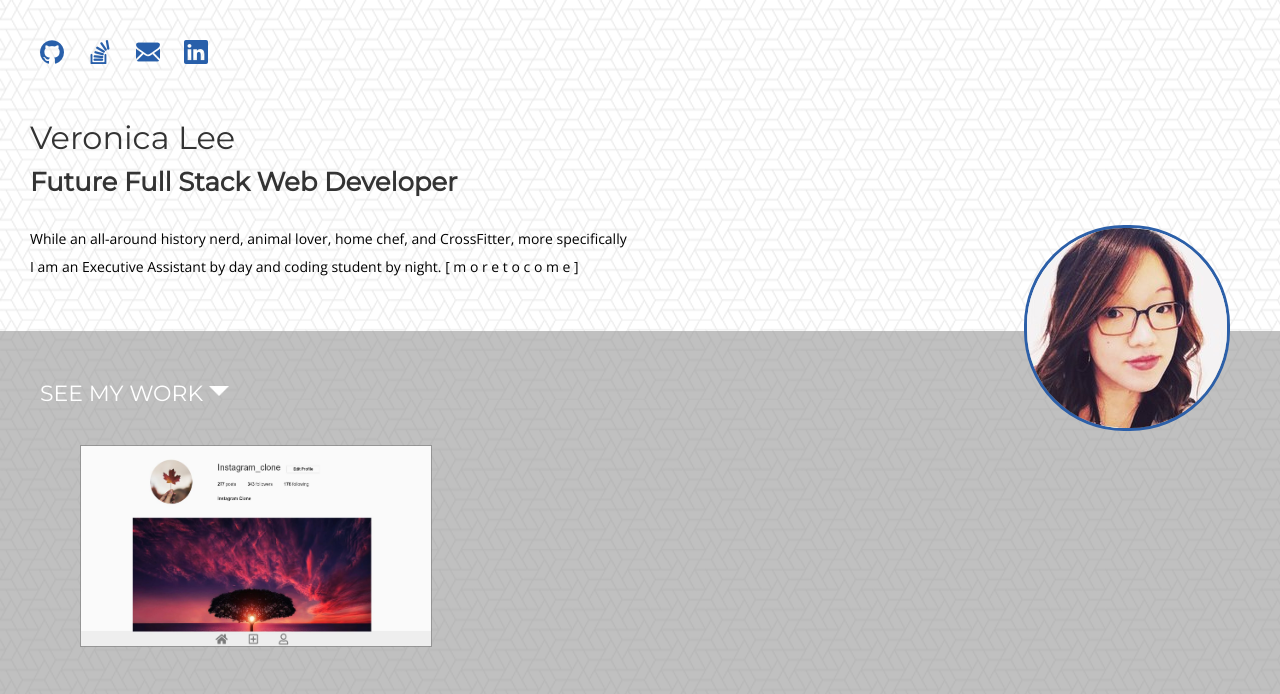
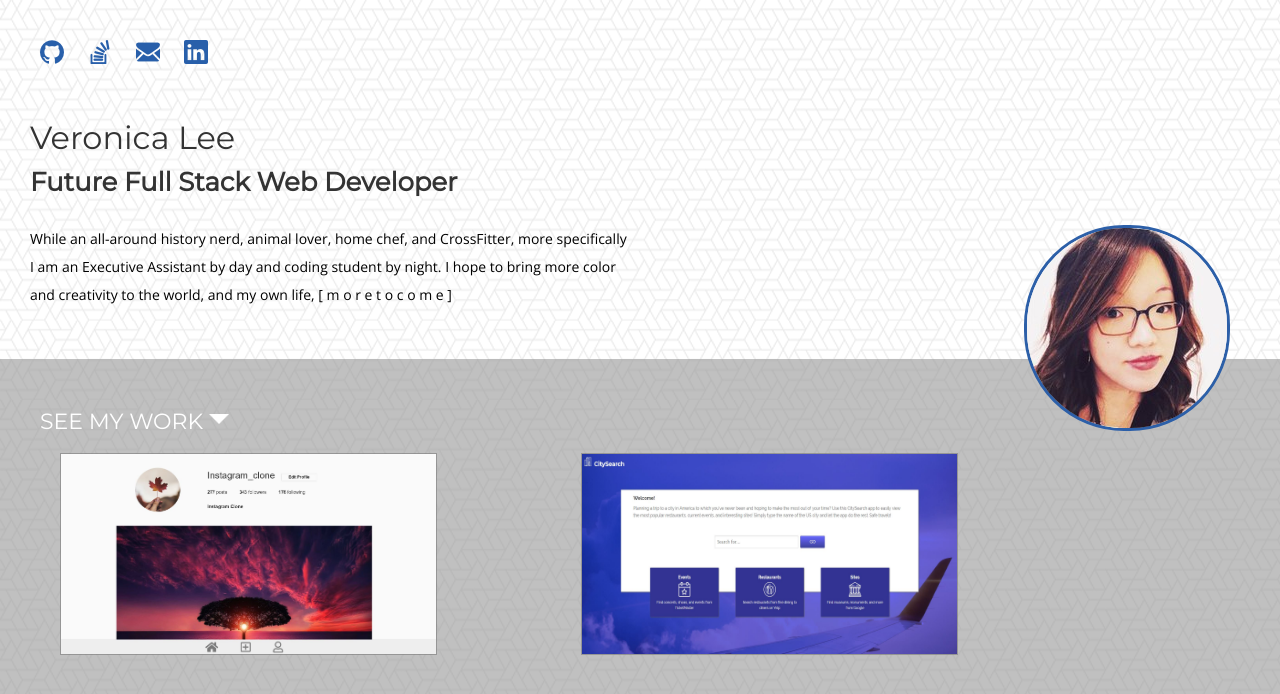
Before and after one commit to veronicorn/gtbcportfolio, a plain HTML site: page index.html in a window 1280 px wide. Shown: the top 694 px of the page. Drawn offline with nearby package versions, Linux system fonts and the light colour scheme.

Commit message:
Adds second group project.

```diff
--- a/index.html
+++ b/index.html
@@ -25,6 +25,7 @@
 
     <p>While an all-around history nerd, animal lover, home chef, and CrossFitter,
     more specifically I am an Executive Assistant by day and coding student by night.
+    I hope to bring more color and creativity to the world, and my own life,
     [ m o r e t o c o m e ]</p>
 
     <div id="portfolio">
@@ -34,6 +35,7 @@
 
       <div id="gallery">
         <a href="http://instagramcloneproject.herokuapp.com/" target=_blank><img class="scrnsht" src="Images/InstagramClone.JPG" title="Instagram Clone Group Project" /></a>
+        <a href="https://city-search-app.herokuapp.com/" target=_blank><img class="scrnsht" src="Images/CitySearchApp.JPG" title="City Search App Group Project" /></a>
       </div>
 
       <footer>
--- a/style.css
+++ b/style.css
@@ -71,9 +71,9 @@ p {
 }
 
 .scrnsht {
-    width: 350px;
+    width: 375px;
     height: 200px;
-    margin: 20px;
+    /* margin: 20px; */
     border: rgba(122, 122, 122, 0.6) solid 1.5px;
 }
 
```
Also changed, not shown: Images/CitySearchApp.JPG (added), activity30scrnsht.JPG (deleted), 1 other file.
